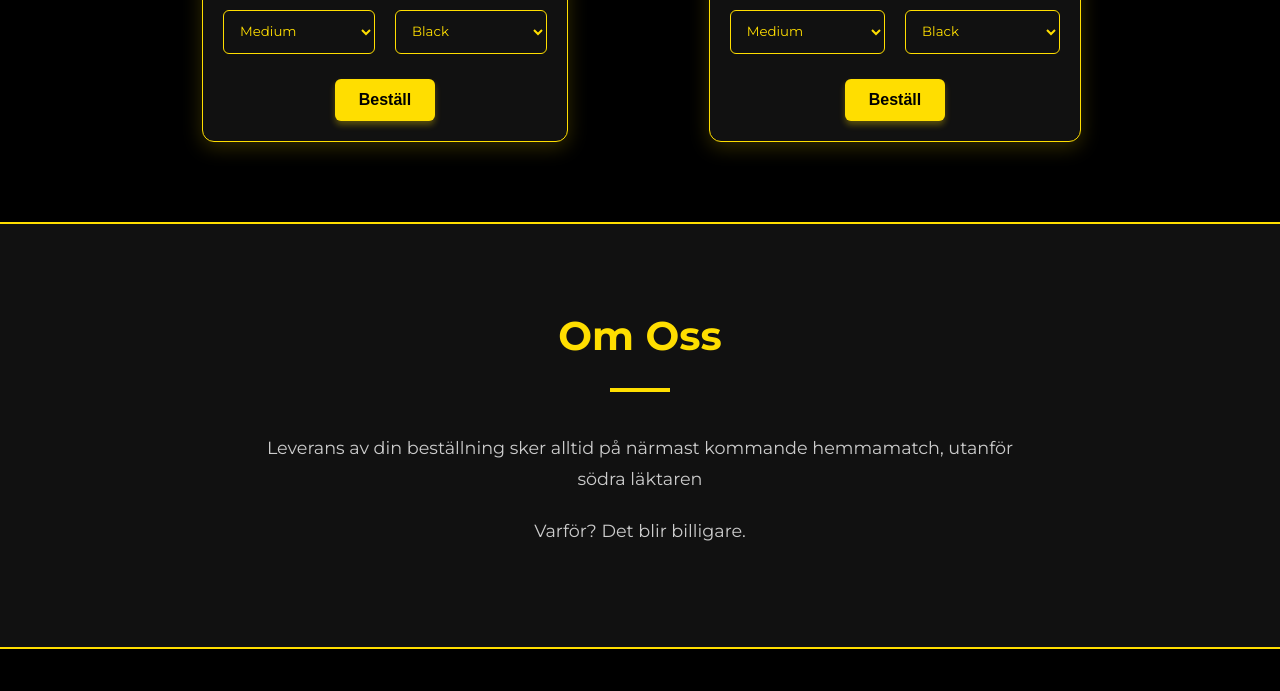
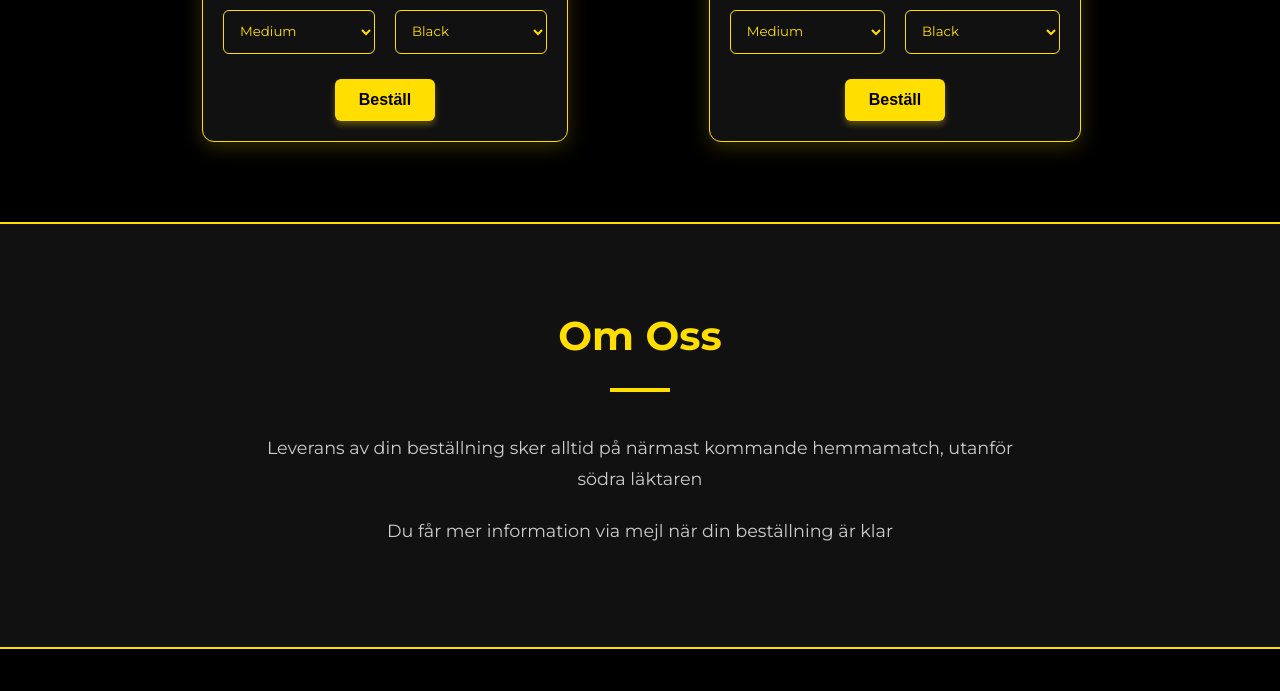
Before and after one commit to 1891Swe/gnaget, a plain HTML site: page index.html in a window 1280 px wide. Shown: the part 1183-1874 px from the top of the page. Drawn offline with Linux system fonts and the light colour scheme.

Commit message:
Update index.html

```diff
--- a/index.html
+++ b/index.html
@@ -97,7 +97,7 @@
         <div class="container">
             <h2>Om Oss</h2>
             <p>Leverans av din beställning sker alltid på närmast kommande hemmamatch, utanför södra läktaren</p>
-            <p>Varför? Det blir billigare.</p>
+            <p>Du får mer information via mejl när din beställning är klar</p>
             </div>
     </section>
 
```
